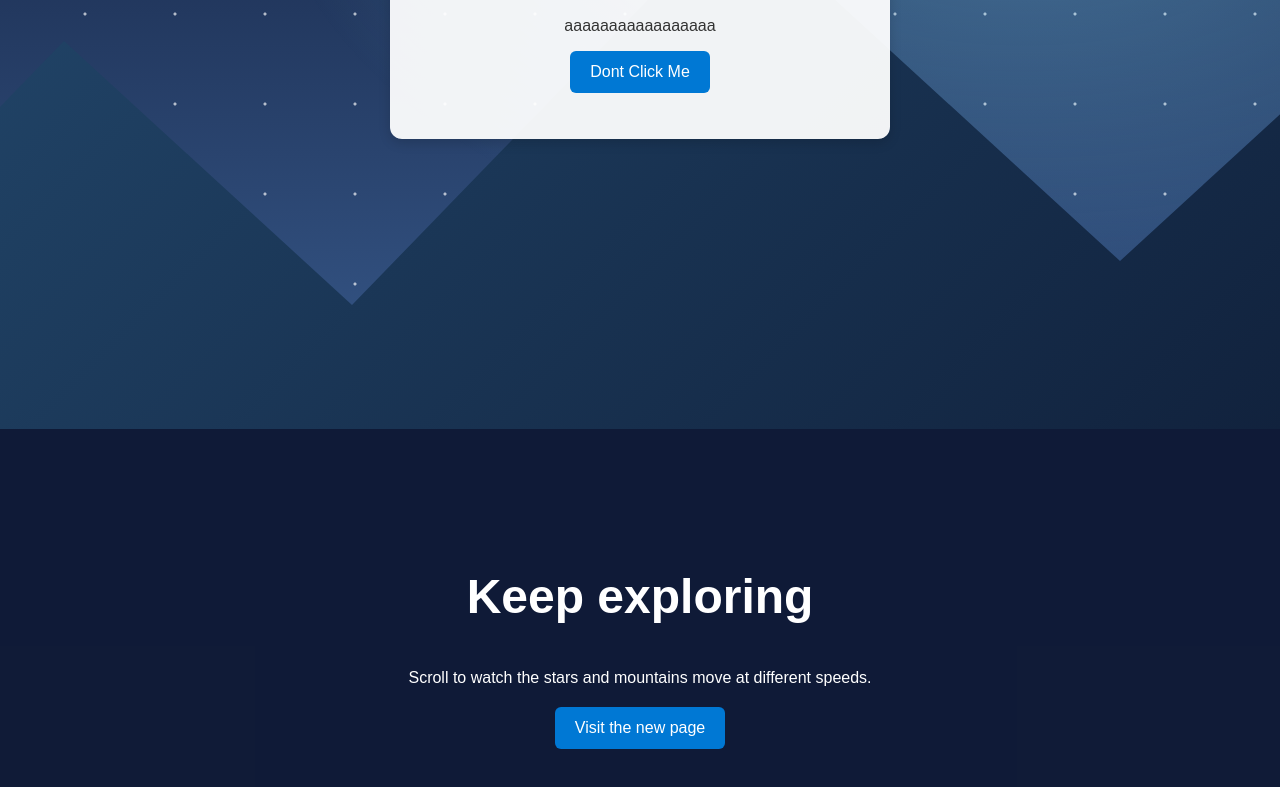
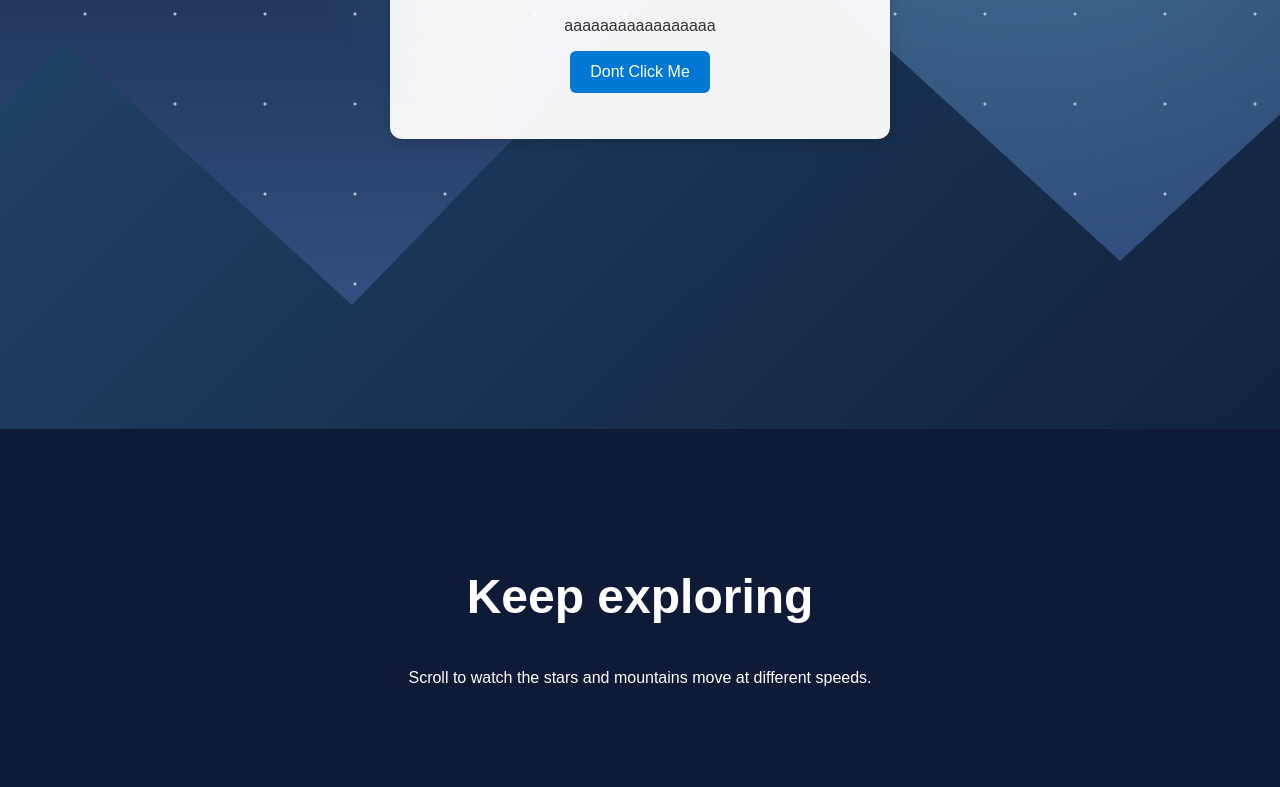
Before and after one commit to byronsanity/Sample, a plain HTML site: page index.html in a window 1280 px wide. Shown: the part 371-1158 px from the top of the page. Drawn offline with Linux system fonts and the light colour scheme.

Commit message:
Removed 2nd button

```diff
--- a/index.html
+++ b/index.html
@@ -82,7 +82,7 @@
     <section class="scroll-section">
         <h2>Keep exploring</h2>
         <p>Scroll to watch the stars and mountains move at different speeds.</p>
-        <a class="button" href="new-page.html">Visit the new page</a>
+
     </section>
     </main>
     <script>
```
